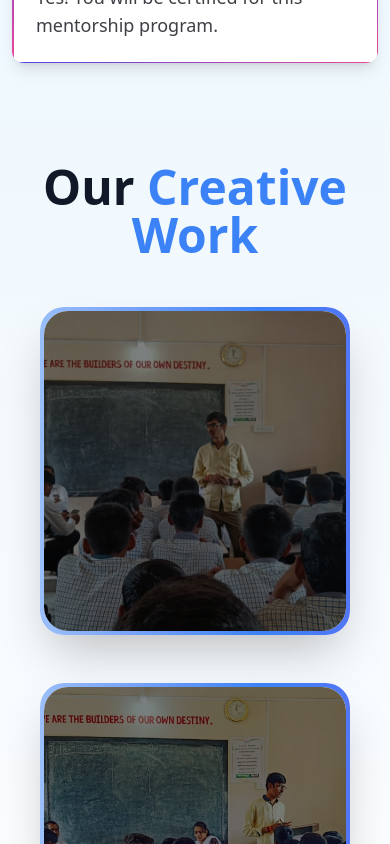
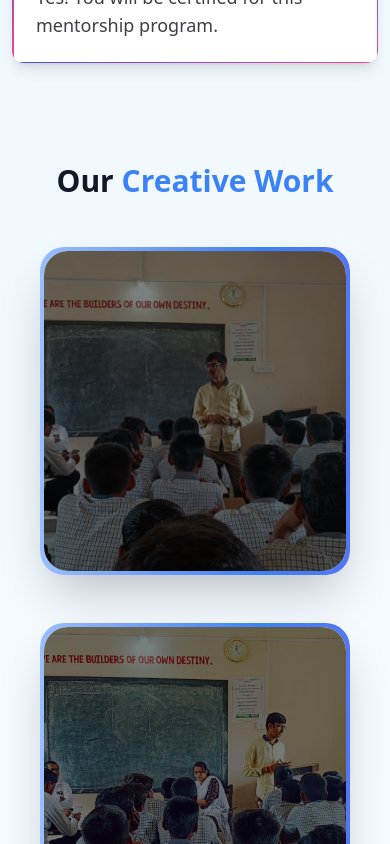
Before and after one commit to MaheshPokale99/impluse, a React (Vite) app: page / in a window 390 px wide. Shown: the part 2300-3144 px from the top of the page. Built offline with nearby package versions, Linux system fonts and the light colour scheme.

Commit message:
image logo

```diff
--- a/src/component/Work.jsx
+++ b/src/component/Work.jsx
@@ -24,9 +24,9 @@ const Work = () => {
   return (
     <div
       ref={boxRef}
-      className="min-h-screen flex flex-col items-center justify-center bg-gradient-to-b from-zinc-200/5 to-white dark:from-zinc-950/5 transition-all duration-500 p-10"
+      className="flex flex-col items-center justify-center transition-all duration-500 p-10"
     >
-      <h2 className="text-5xl font-extrabold text-gray-900 dark:text-white mb-12 text-center">
+      <h2 className="text-3xl lg:text-5xl font-bold text-gray-900 dark:text-white mb-12 text-center">
         Our <span className="text-blue-500">Creative Work</span>
       </h2>
 
```
